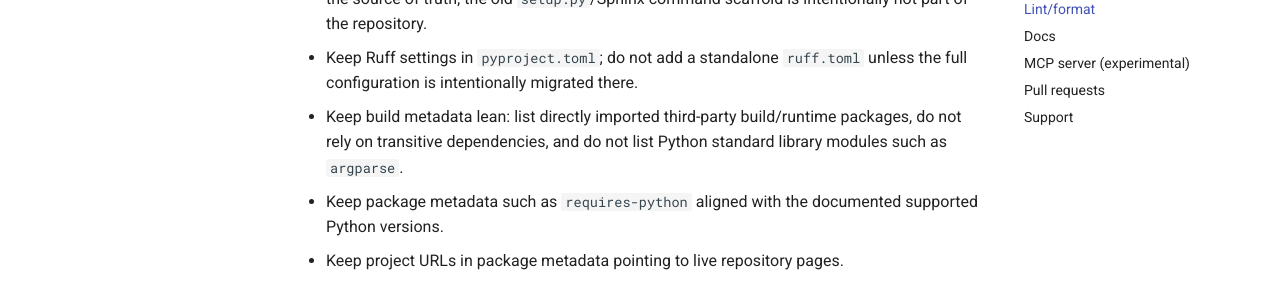
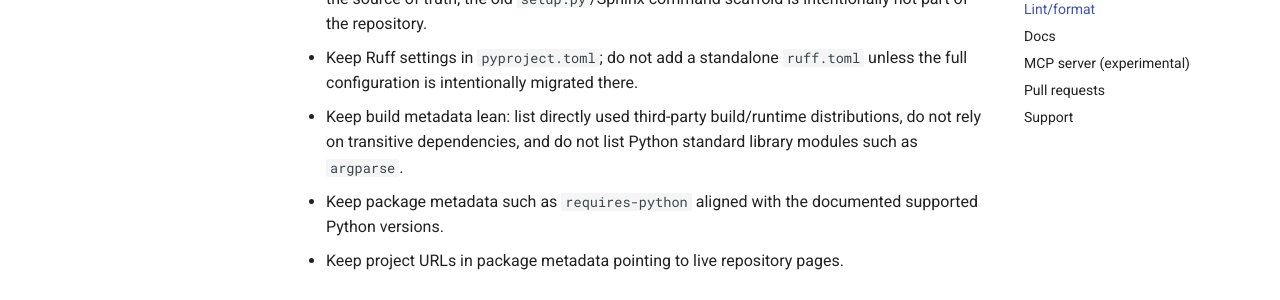
Before and after one commit to Wangmerlyn/KeepGPU, an MkDocs documentation site: the page built from docs/contributing.md, in a window 1280 px wide and 900 px high, scrolled down 794 px. Shown: the part 153-453 px from the top of the window. Built offline with MkDocs 1.6.1 and Material for MkDocs 9.7.7, drawn with Linux system fonts in a browser that asks for light colours; comment, search, counter and statistics services are not loaded.

Commit message:
fix(build): bound rich dependency

```diff
--- a/docs/contributing.md
+++ b/docs/contributing.md
@@ -43,9 +43,9 @@
   intentionally not part of the repository.
 - Keep Ruff settings in `pyproject.toml`; do not add a standalone `ruff.toml`
   unless the full configuration is intentionally migrated there.
-- Keep build metadata lean: list directly imported third-party build/runtime
-  packages, do not rely on transitive dependencies, and do not list Python
-  standard library modules such as `argparse`.
+- Keep build metadata lean: list directly used third-party build/runtime
+  distributions, do not rely on transitive dependencies, and do not list
+  Python standard library modules such as `argparse`.
 - Keep package metadata such as `requires-python` aligned with the documented
   supported Python versions.
 - Keep project URLs in package metadata pointing to live repository pages.
--- a/pyproject.toml
+++ b/pyproject.toml
@@ -28,7 +28,7 @@
 dependencies = [
   "nvidia-ml-py",
   "typer",
-  "rich",
+  "rich>=13.8.0",
   "torch",
   "colorlog",
 ]
```
Also changed, not shown: AGENTS.md (+2 -2 lines).
